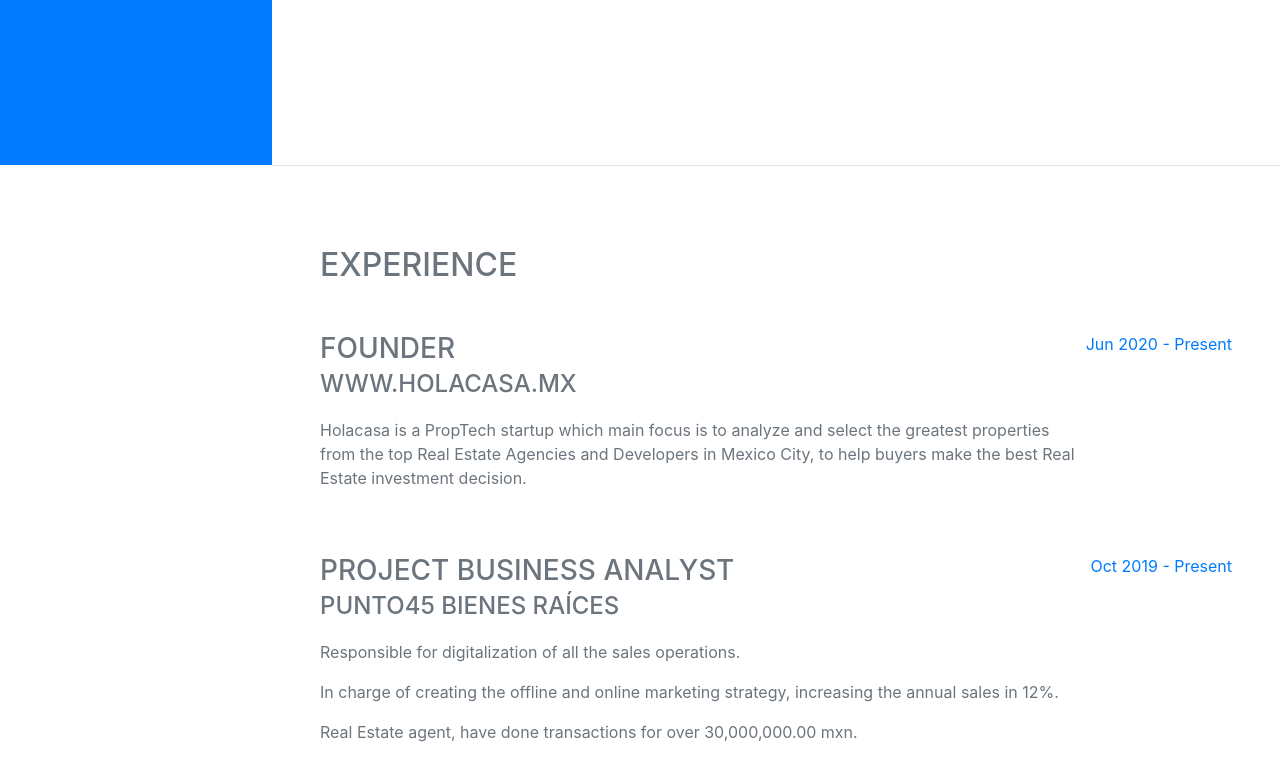
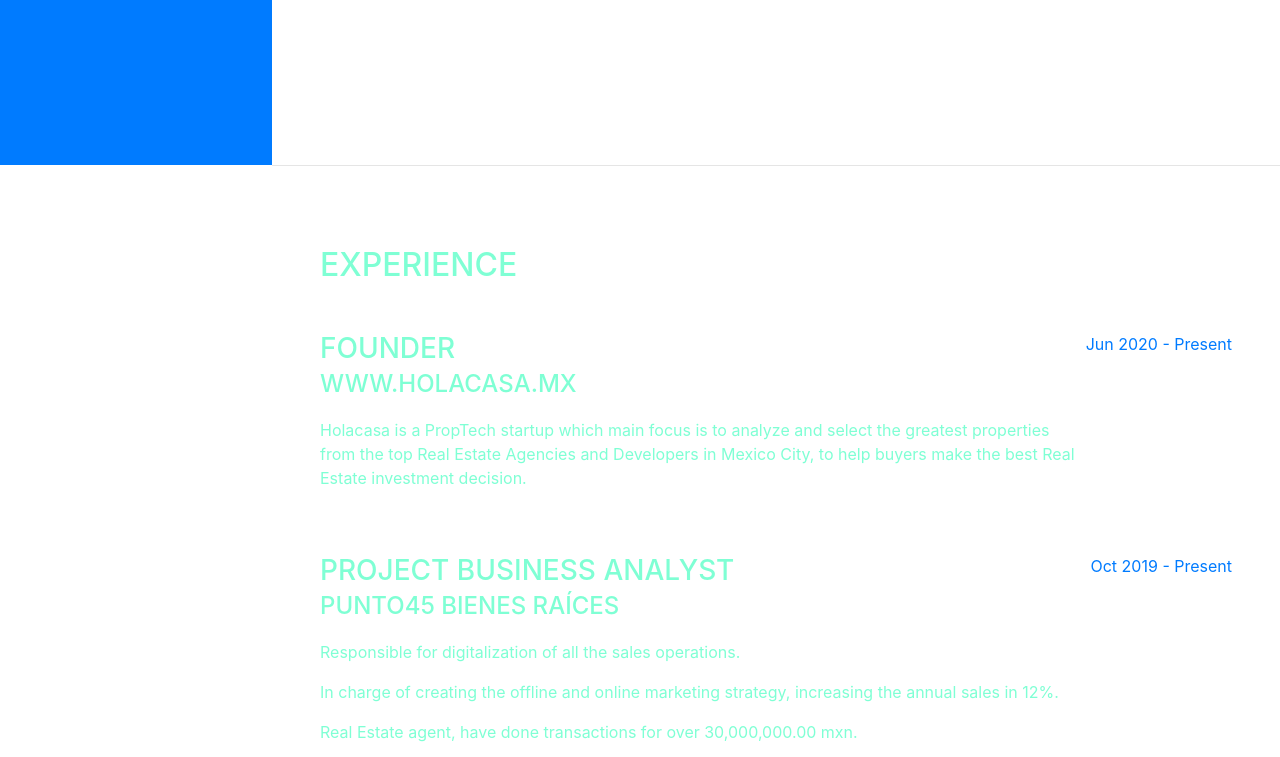
Before and after one commit to ericyanez/helllo, a plain HTML site: page index.html in a window 1280 px wide. Shown: the part 635-1392 px from the top of the page. Drawn offline with nearby package versions, Linux system fonts and the light colour scheme; a web font is replaced by a local one.

Commit message:
Update styles.css

```diff
--- a/css/styles.css
+++ b/css/styles.css
@@ -1,6 +1,6 @@
 body {
   padding-top: 3.375rem;
-  color: #6c757d;
+  color: #7FFFD4;
 }
 
 @media (min-width: 992px) {
```
